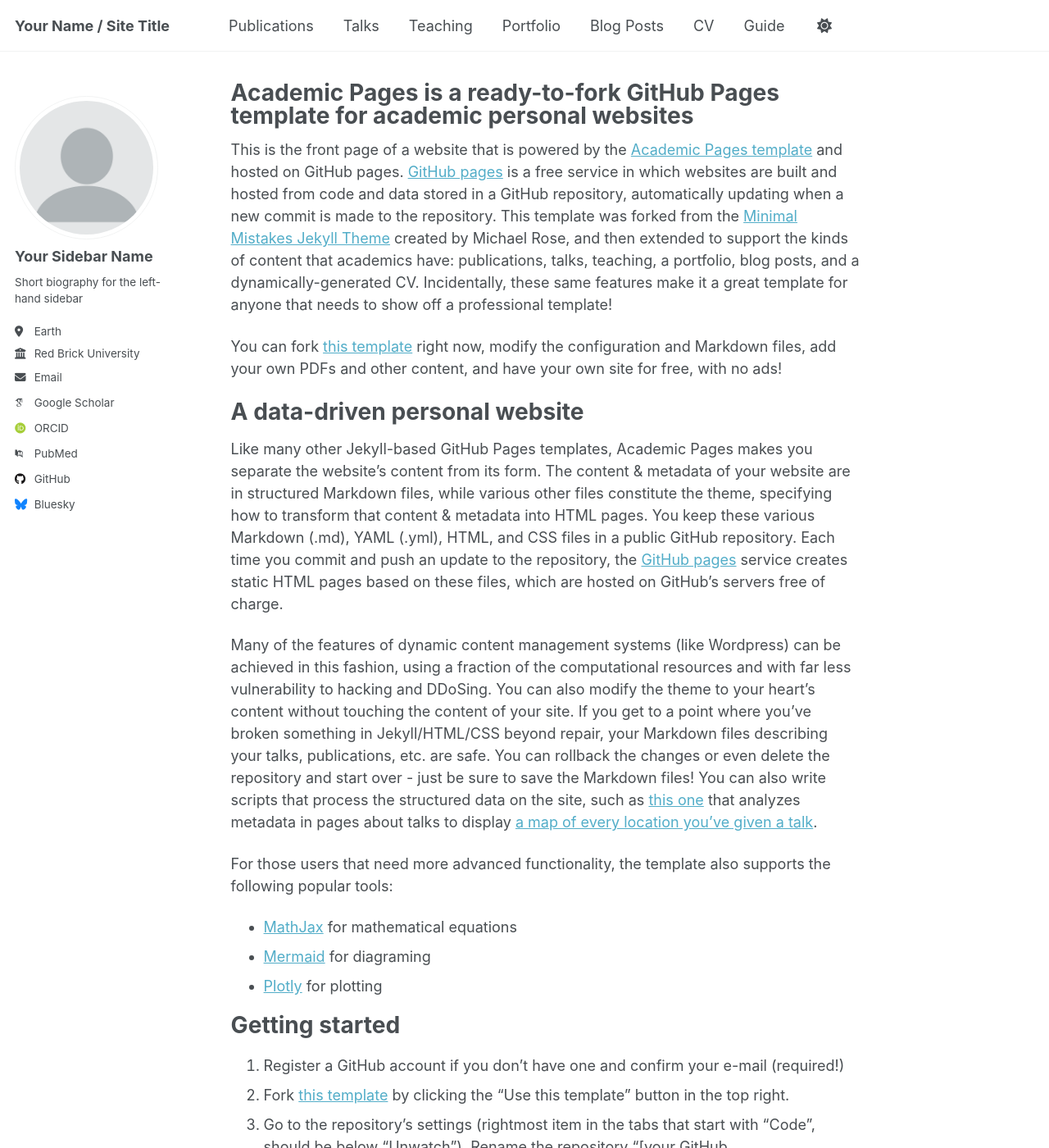
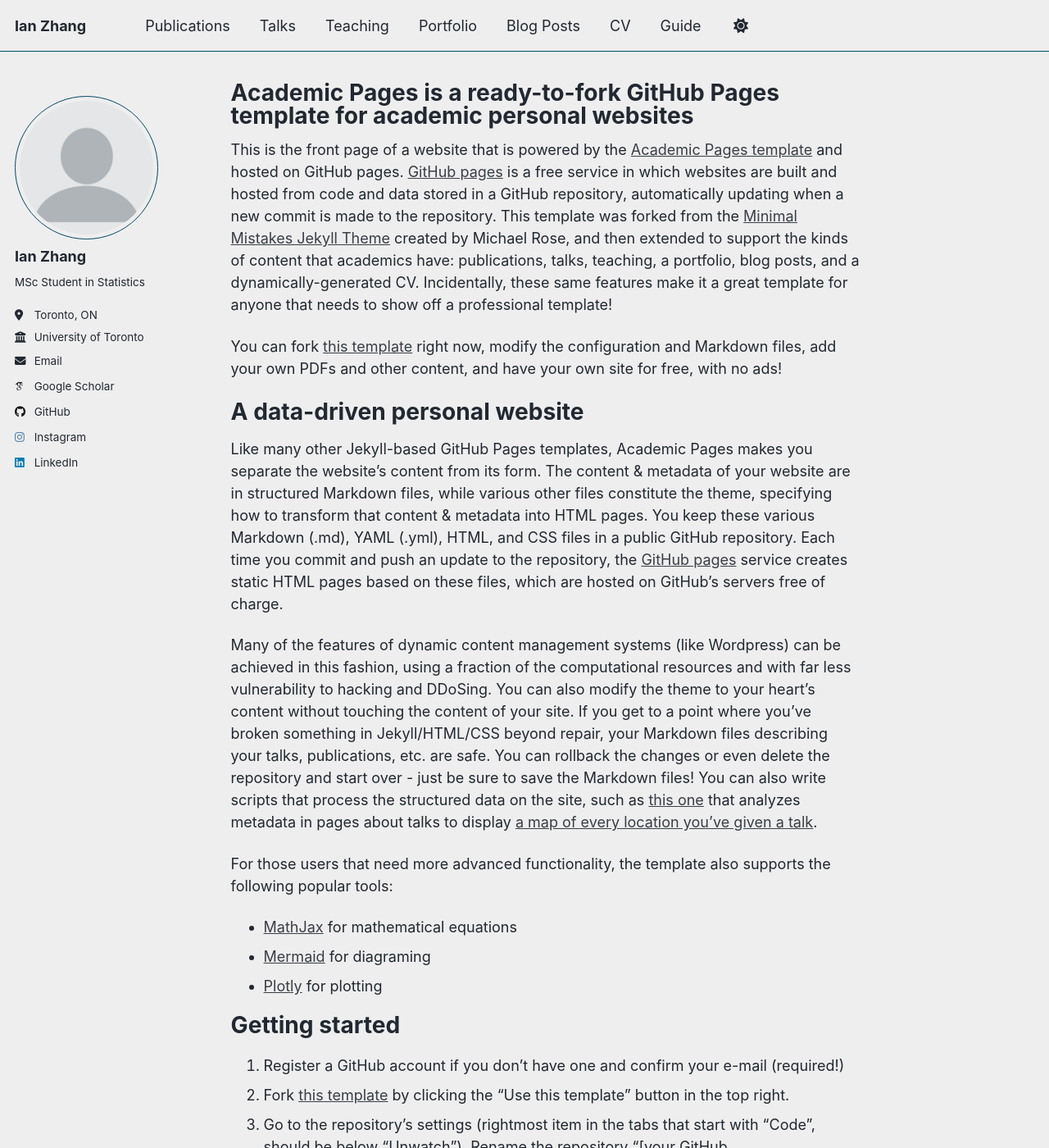
Before and after one commit to IanZhang42/ianwebsite, a Jekyll site: the page built from _pages/about.md, in a window 1280 px wide and 1400 px high. Shown: the whole window at 82% size. Built offline with Jekyll 4.4.1, drawn with Linux system fonts in a browser that asks for light colours; some web fonts are replaced; a script that is not in the unit is left out; some of the changed text lies outside the part shown.

Commit message:
Update _config.yml

```diff
--- a/_config.yml
+++ b/_config.yml
@@ -8,15 +8,15 @@
 
 # Basic Site Settings
 locale                   : "en-US"
-site_theme               : "default" # Currently available options are "default", "air"
-title                    : "Your Name / Site Title"
+site_theme               : "air" # Currently available options are "default", "air"
+title                    : "Ian Zhang"
 title_separator          : "-"
-name                     : &name "Your Name"
-description              : &description "Your Name's academic portfolio"   # Update this with a general description of your site, this is the default if not overridden by a page
-url                      : https://academicpages.github.io # The base hostname & protocol for your site e.g. "https://[your GitHub username].github.io",
+name                     : &name "Ian Zhang"
+description              : &description "Ian Zhang's academic portfolio"   # Update this with a general description of your site, this is the default if not overridden by a page
+url                      : https://ian-zhang.com # The base hostname & protocol for your site e.g. "https://[your GitHub username].github.io",
                                                            # or if you already have some other page hosted on Github then use "https://[your GitHub username].github.io/[Your Repo Name]"
 baseurl                  : "" # the subpath of your site, e.g. "/blog"
-repository               : "academicpages/academicpages.github.io"
+repository               : "IanZhang42/ianwebsite"
 
 # Site Author - The following control what appear as part of the author content on the side bar.
 #               If a field is blank the icon and link will not appear, otherwise it will be shown.
@@ -24,23 +24,22 @@ repository               : "academicpages/academicpages.github.io"
 author:
   # Biographic information
   avatar           : "profile.png"
-  name             : "Your Sidebar Name"
-  pronouns         : # example: "she/her"
-  bio              : "Short biography for the left-hand sidebar"
-  location         : "Earth"
-  employer         : "Red Brick University"
+  name             : "Ian Zhang"
+  bio              : "MSc Student in Statistics"
+  location         : "Toronto, ON"
+  employer         : "University of Toronto"
   uri              : # URL
-  email            : "none@example.org"
+  email            : "ianz.zhang@mail.utoronto.ca"
 
   # Academic websites
   academia         : # URL
   arxiv            : # URL - Update with the correct link to your profile
-  googlescholar    : "https://scholar.google.com/citations?user=PS_CX0AAAAAJ"
+  googlescholar    : "https://scholar.google.com/citations?user=0FL5fjMAAAAJ&hl=en"
   inspire-hep      : # URL
   impactstory      : # URL
-  orcid            : "http://orcid.org/yourorcidurl"
+  # orcid            : "http://orcid.org/yourorcidurl"
   semantic         : # URL
-  pubmed           : "https://www.ncbi.nlm.nih.gov/pubmed/?term=john+snow"
+  # pubmed           : "https://www.ncbi.nlm.nih.gov/pubmed/?term=john+snow"
   researchgate     : # URL
   scopus           : # URL
 
@@ -54,16 +53,16 @@ author:
 
   # Social media
   artstation       : # Username
-  bluesky          : "bsky.app" # Replace this with you Bluesky username
+  # bluesky          : "bsky.app" # Replace this with you Bluesky username
   facebook         : # Username
   flickr           : # Username
   foursquare       : # Username
   goodreads        : # Username
   google_plus      : # Username
   keybase          : # Username
-  instagram        : # Username
+  instagram        : "https://www.instagram.com/iaanzhang/"
   lastfm           : # Username
-  linkedin         : # Username
+  linkedin         : "https://www.linkedin.com/in/ian-zhang-ba2195195/"
   mastodon         : # URL
   medium           : # URL
   pinterest        : # Username
```
